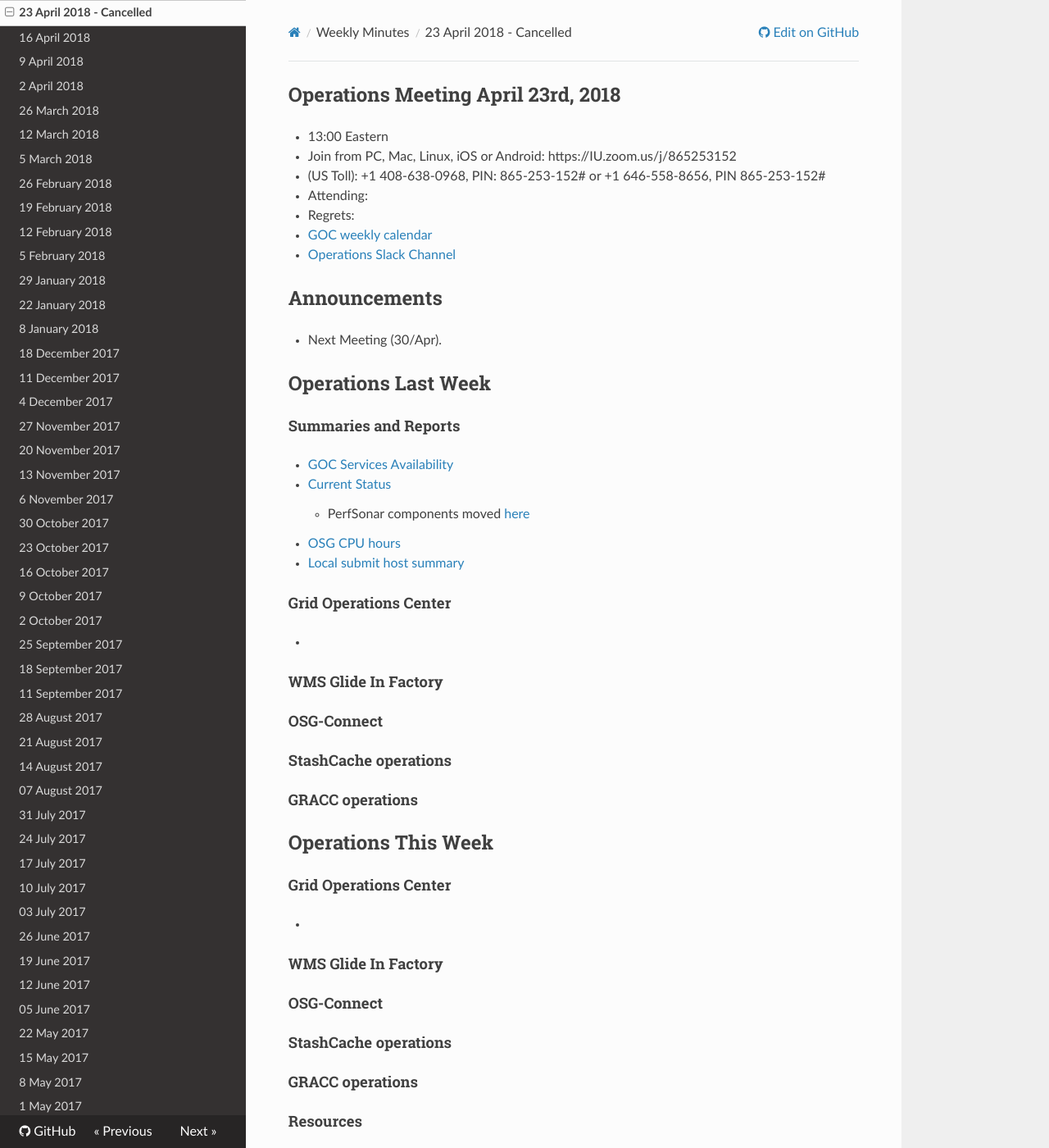
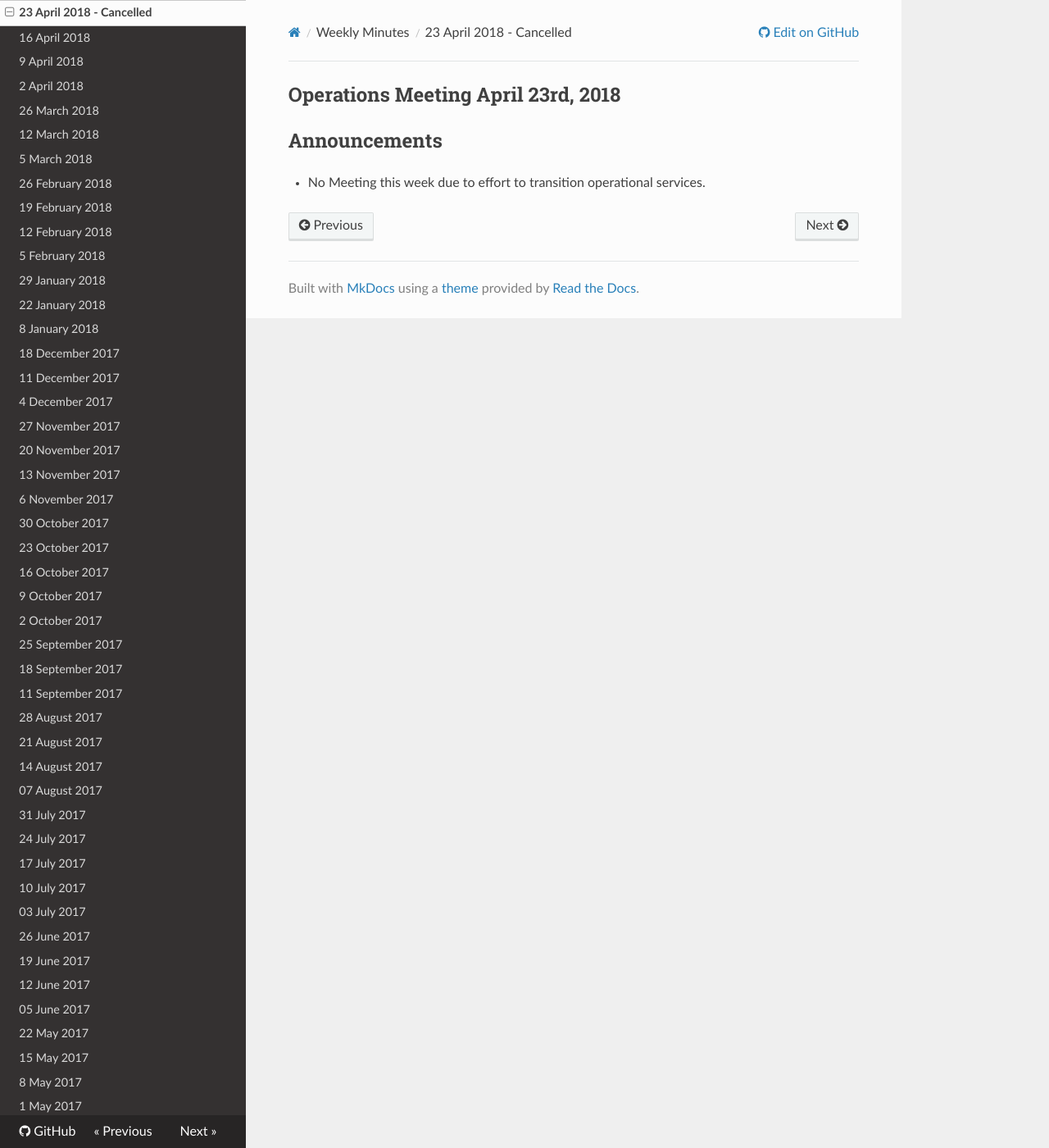
Before and after one commit to osg-htc/operations, an MkDocs documentation site: the page built from docs/WeeklyMinutes/23Apr2018.md, in a window 1280 px wide and 1400 px high. Shown: the whole window at 82% size. Built offline with MkDocs 1.6.1, drawn with Linux system fonts in a browser that asks for light colours; nearby versions of some CDN libraries; old or Windows-style settings are respelled for this version of MkDocs; some of the changed text lies outside the part shown.

Commit message:
Update 23Apr2018.md

```diff
--- a/docs/WeeklyMinutes/23Apr2018.md
+++ b/docs/WeeklyMinutes/23Apr2018.md
@@ -1,73 +1,4 @@
 ## Operations Meeting April 23rd, 2018
-   * 13:00 Eastern
-   * Join from PC, Mac, Linux, iOS or Android: https://IU.zoom.us/j/865253152
-   * (US Toll): +1 408-638-0968, PIN: 865-253-152# or +1 646-558-8656, PIN 865-253-152#
-   * Attending:
-   * Regrets:
-   * [GOC weekly calendar](http://www.google.com/calendar/embed?src=c1htpcfoe6btrtc7n3uddg8mvs%40group.calendar.google.com&ctz=America/New_York)
-   * [Operations Slack Channel](https://opensciencegrid.slack.com/messages/C5GAYBGA0/)
 
 ## Announcements
-   * Next Meeting (30/Apr).
-
-## Operations Last Week
-
-#### Summaries and Reports
-   * [GOC Services Availability](http://monitor.grid.iu.edu/availability/avail_week_overview.html)
-   * [Current Status](http://monitor.grid.iu.edu/availability/production.html)
-      * PerfSonar components moved [here](http://monitor.grid.iu.edu/availability/perfsonar.html)
-   * [OSG CPU hours](http://tinyurl.com/mf96b88)
-   * [Local submit host summary](http://osg-flock.grid.iu.edu/overview/)
-
-#### Grid Operations Center
-   *
-
-#### WMS Glide In Factory
-
-#### OSG-Connect
-
-#### StashCache operations
-
-####  GRACC operations
-
-## Operations This Week
-
-#### Grid Operations Center
-   *
-
-#### WMS Glide In Factory
-
-#### OSG-Connect
-
-#### StashCache operations
-
-#### GRACC operations
-
-#### Resources
-
-#### Removed from OSG
-
-## OSG PKI
-
-#### OSG RA Items & CA Questions
-
-#### OSG RA Over 5 Day Report
-| Ticket Number	|Age days	|Requester	|Requester Email		|Request |
-| --------- | ------- | --------- | ----------------- | ------ |
-
-## GOC Tickets
-
-| *Ticket #* | Support Center | Action/Summary | GOC Assignee | Notes | VO Present? %X% %Y%|
-| ---------- | -------------- | -------------- | ------------ | ----- | ------------------ |
-
-
-   * [View Open GOC Tickets](https://ticket.grid.iu.edu/goc/list/open) | [OSG Operations Metrics](https://twiki.grid.iu.edu/bin/view/Operations/TicketReports) | [Operational Service Overview](http://myosg.grid.iu.edu/miscstatus?count_sg_1&count_active=on&count_enabled=on&datasource=status)
-
-
-## WLCG & EGI Operations
-
-## Security
-
-## AOB
-
-## Action Items from Meeting
+   * No Meeting this week due to effort to transition operational services.
```
